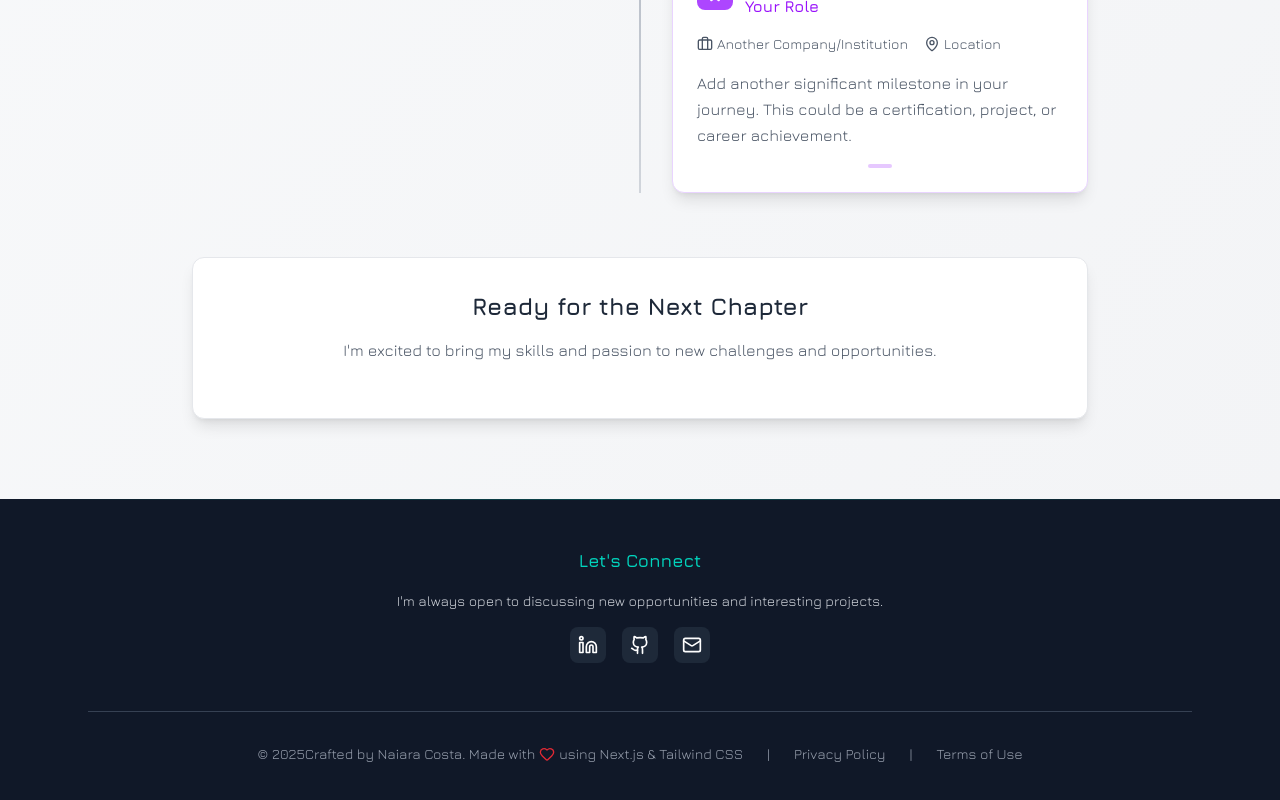
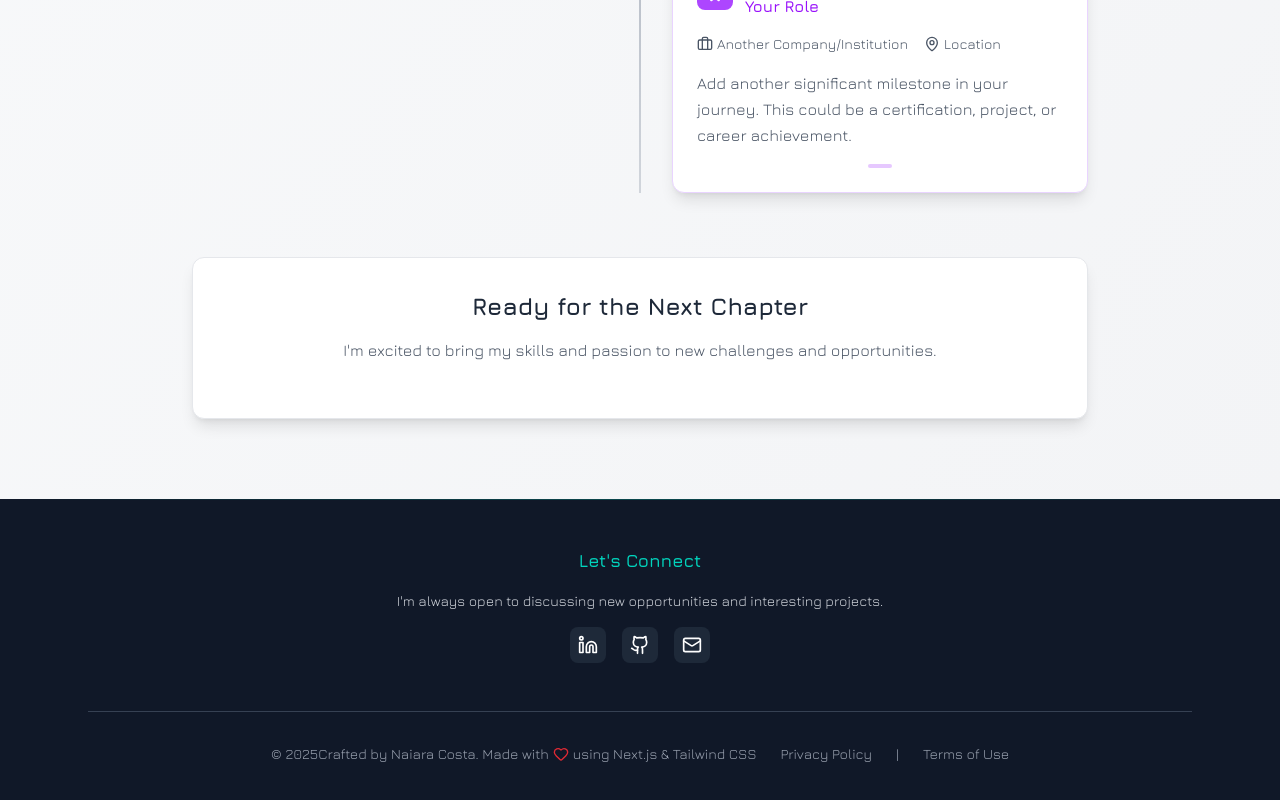
Before and after one commit to nailopes/my-portfolio-nextjs, a Next.js app: page / in a window 1280 px wide. Shown: the part 3378-4178 px from the top of the page. Built offline with nearby package versions, Linux system fonts and the light colour scheme.

Commit message:
change spaces on footer

```diff
--- a/app/components/Footer.jsx
+++ b/app/components/Footer.jsx
@@ -96,9 +96,6 @@ export default function Footer() {
 
 
                         <div className="flex items-center space-x-6 text-sm text-gray-400 md:ml-6">
-                            <div >
-                                <p>|</p>
-                            </div>
                             <a
                                 href="/privacy-policy"
                                 target='_blank'
```
